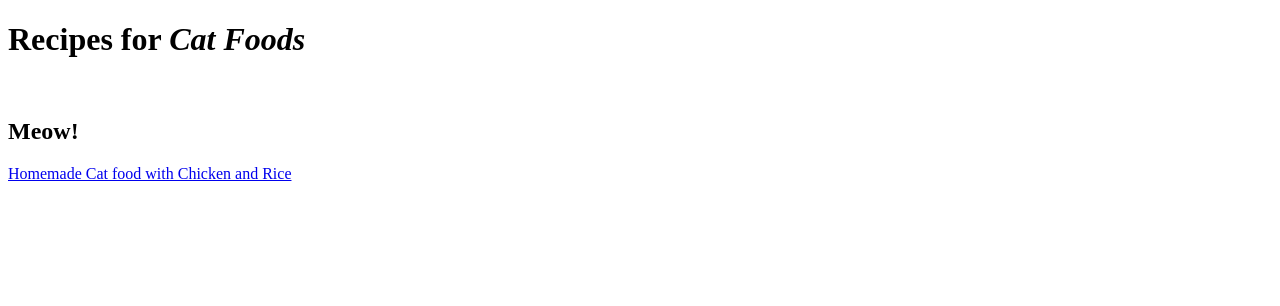
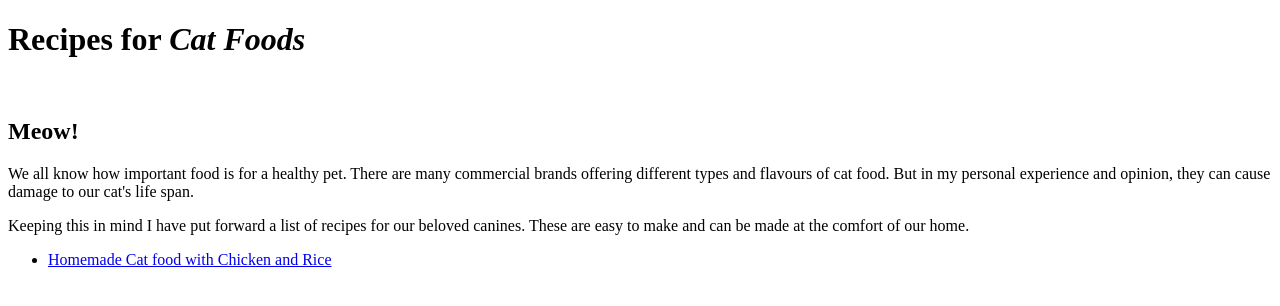
Before and after one commit to Kalyanandneomeo/odin-recipes, a plain HTML site: page index.html in a window 1280 px wide. Drawn offline with Linux system fonts and the light colour scheme.

Commit message:
Modify few items:
Added a new paragraph and put the recipes in ul format.

```diff
--- a/index.html
+++ b/index.html
@@ -10,7 +10,12 @@
     <h1><strong>Recipes for <em>Cat Foods</em></strong></h1>
     <img src="../odin-recipes/healthy-cat-signs-1240x640.jpg" alt="">
     <h2>Meow!</h2>
-    <a href="recipes/chicken.html">Homemade Cat food with Chicken and Rice</a>
-
+    <p> </p>
+    <p> </p>
+    <p>We all know how important food is for a healthy pet. There are many commercial brands offering different types and flavours of cat food. But in my personal experience and opinion, they can cause damage to our cat's life span.</p>
+    <p>Keeping this in mind I have put forward a list of recipes for our beloved canines. These are easy to make and can be made at the comfort of our home.</p>
+    <ul>
+    <li><a href="recipes/chicken.html">Homemade Cat food with Chicken and Rice</a></li>
+    </ul>
 </body>
 </html>
```
